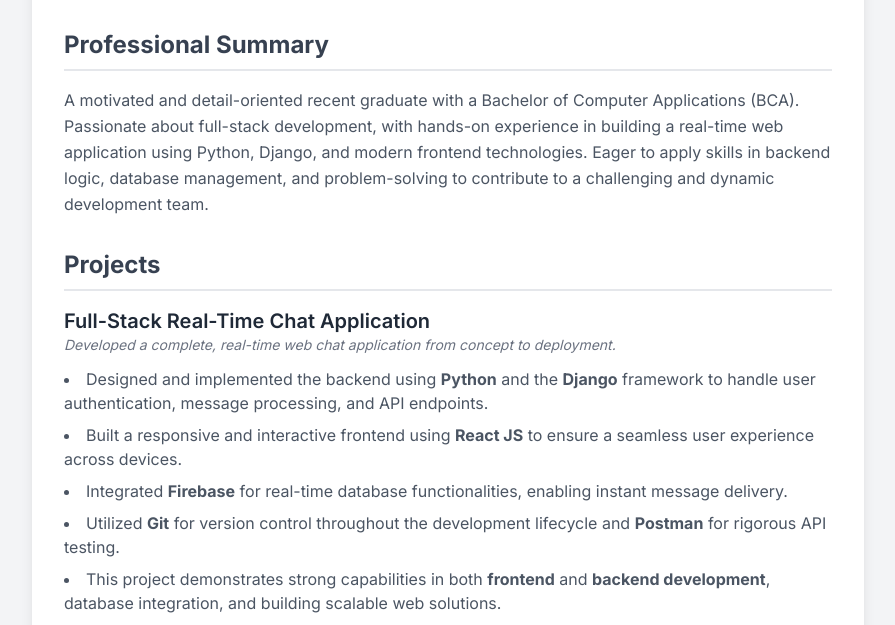
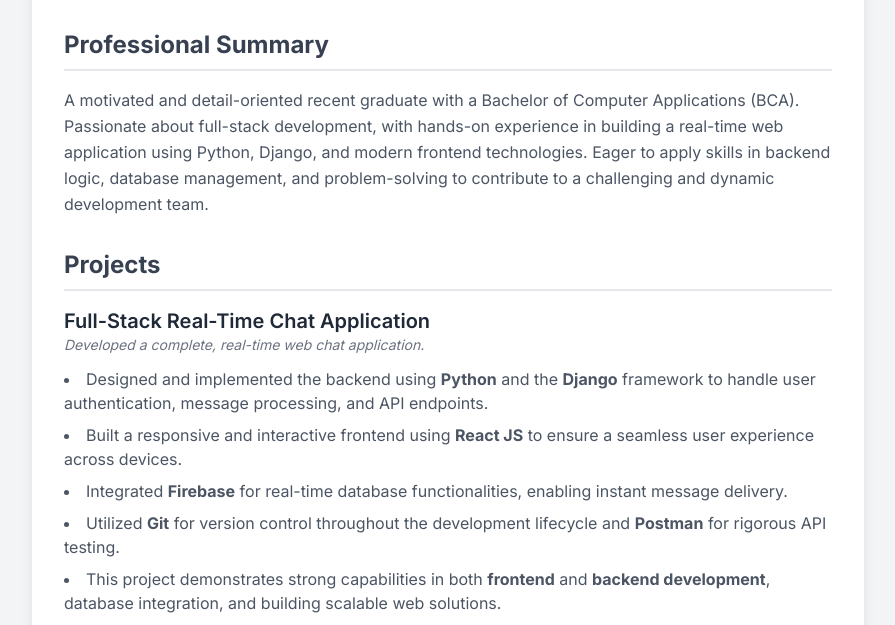
Before and after one commit to Niyad-Sunil-14/CV, a plain HTML site: page index.html in a window 1280 px wide. Shown: the part 175-800 px from the top of the page, without its empty margins (192-1087 px from the left). Drawn offline with nearby package versions, Linux system fonts and the light colour scheme.

Commit message:
CV Commit

```diff
--- a/index.html
+++ b/index.html
@@ -65,7 +65,7 @@
                     <h2 class="text-2xl font-bold text-gray-700 border-b-2 border-gray-200 pb-2">Projects</h2>
                     <div class="mt-4">
                         <h3 class="text-xl font-semibold">Full-Stack Real-Time Chat Application</h3>
-                        <p class="text-sm text-gray-500 italic">Developed a complete, real-time web chat application from concept to deployment.</p>
+                        <p class="text-sm text-gray-500 italic">Developed a complete, real-time web chat application.</p>
                         <ul class="list-disc list-inside mt-3 space-y-2 text-gray-600">
                             <li>Designed and implemented the backend using <strong>Python</strong> and the <strong>Django</strong> framework to handle user authentication, message processing, and API endpoints.</li>
                             <li>Built a responsive and interactive frontend using <strong>React JS</strong> to ensure a seamless user experience across devices.</li>
```
